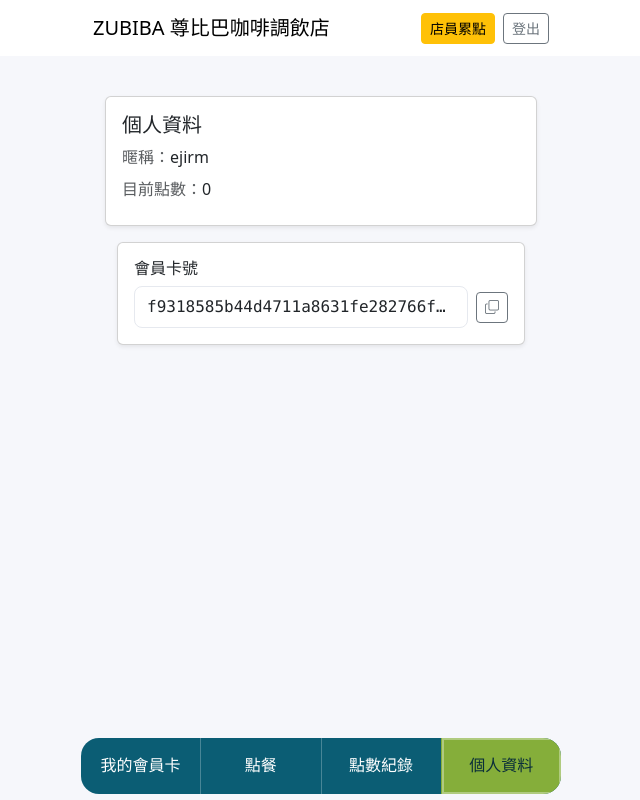
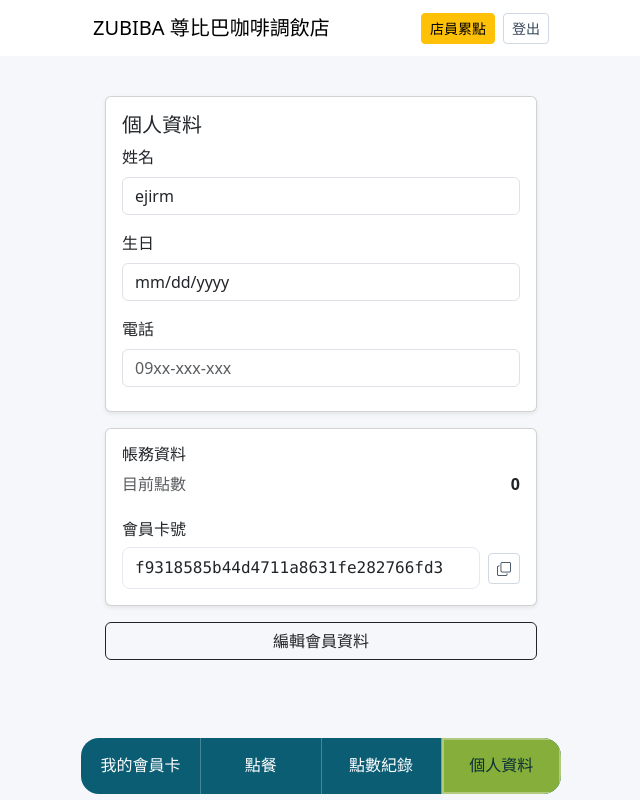
Before and after one commit to ejirmp4jo6/MemberPointSystem, a Django app: page /members/profile/ in a window 1280 px wide. Shown: the whole page, without its empty margins (319-959 px from the left). Run offline with Django 5.2, Linux system fonts and the light colour scheme; a user stored in the database is signed in; data comes from the database, SQL or seed files in the repository; both versions use the stored data as it was after the commit.

Commit message:
個人資料頁面更新

```diff
--- a/members/forms.py
+++ b/members/forms.py
@@ -1,6 +1,38 @@
 from django import forms
+from .models import Member
+import re
 
 class StaffEarnForm(forms.Form):
     barcode_token = forms.CharField(max_length=64)
     amount_twd = forms.DecimalField(min_value=0, decimal_places=0, max_digits=10)
     note = forms.CharField(required=False)
+
+class MemberProfileForm(forms.ModelForm):
+    class Meta:
+        model = Member
+        fields = ["display_name", "birthday", "phone"]
+        widgets = {
+            "display_name": forms.TextInput(attrs={
+                "class": "form-control", "placeholder": "請輸入姓名"
+            }),
+            "birthday": forms.DateInput(attrs={
+                "class": "form-control", "type": "date"
+            }),
+            "phone": forms.TextInput(attrs={
+                "class": "form-control", "inputmode": "tel", "placeholder": "09xx-xxx-xxx"
+            }),
+        }
+        labels = {
+            "display_name": "姓名",
+            "birthday": "生日",
+            "phone": "電話",
+        }
+
+    def clean_phone(self):
+        p = (self.cleaned_data.get("phone") or "").strip()
+        if not p:
+            return p
+        # 你可以改成自己的格式需求
+        if not re.match(r"^\d[\d\- ]{7,}$", p):
+            raise forms.ValidationError("電話格式不正確")
+        return p
--- a/members/models.py
+++ b/members/models.py
@@ -9,6 +9,7 @@ class Member(models.Model):
     phone = models.CharField(max_length=20, blank=True)
     barcode_token = models.CharField(max_length=64, unique=True, editable=False)
     points = models.IntegerField(default=0)
+    birthday = models.DateField(null=True, blank=True)
     created_at = models.DateTimeField(auto_now_add=True)
 
     # 預留給 LINE Login
--- a/members/views.py
+++ b/members/views.py
@@ -10,6 +10,7 @@ import qrcode
 from io import BytesIO
 from django.db.models import F
 from django.http import Http404
+from .forms import MemberProfileForm
 
 
 def home(request):
@@ -145,5 +146,21 @@ def point_history(request):
 
 @login_required
 def profile(request):
-    member = request.user.member  # 假設一對一
-    return render(request, 'members/profile.html', {'member': member})
+    member = request.user.member  # 假設已建立 OneToOne
+
+    if request.method == "POST":
+        form = MemberProfileForm(request.POST, instance=member)
+        if form.is_valid():
+            form.save()
+            messages.success(request, "會員資料已更新")
+            return redirect("profile")
+        editing = True
+    else:
+        form = MemberProfileForm(instance=member)
+        editing = False
+
+    return render(request, "members/profile.html", {
+        "member": member,
+        "form": form,
+        "editing": editing,
+    })
--- a/static/css/style.css
+++ b/static/css/style.css
@@ -5,18 +5,18 @@
   --bg:#f6f7fb;
   --card:#ffffff;
   --radius:18px;
-  --shadow:0 8px 28px rgba(239, 255, 8, 0.12);
+  --shadow:0 8px 28px rgba(0,0,0,.12);          /* 原本是帶黃的陰影，改成中性陰影 */
 
-  /* 底部導覽用 */
+  /* 底部導覽 */
   --tab-bg: var(--brand);
-  --tab-active-bg: color-mix(in srgb, var(--brand) 50%, rgb(255, 255, 0) 50%);
+  --tab-active-bg: color-mix(in srgb, var(--brand) 50%, rgb(255,255,0) 50%);
   --tab-text:#fff;
 }
 
 body{ background:var(--bg); }
 .container{ max-width:480px; } /* 手機閱讀寬度 */
 
-/* 黑卡區 */
+/* ==== 黑卡（舊） ==== */
 .blackcard{
   background:#000; color:#fff;
   border-radius:24px; padding:22px 18px;
@@ -30,9 +30,14 @@ body{ background:var(--bg); }
 .blackcard .meta{ display:flex; justify-content:center; gap:36px; font-size:.95rem; opacity:.95; }
 .blackcard .label{ display:block; font-size:.75rem; opacity:.75; }
 
-/* 兌換碼區 */
+/* ==== 兌換碼區 / 卡片通用 ==== */
+.code-panel,
+.cardish{
+  border-radius:var(--radius);
+  box-shadow:var(--shadow);
+}
 .code-panel{
-  background:#fff; border-radius:18px; box-shadow:var(--shadow);
+  background:#fff;
   padding:14px; text-align:center;
 }
 .code-switch{ display:flex; gap:10px; margin-bottom:10px; }
@@ -44,10 +49,9 @@ body{ background:var(--bg); }
 }
 .code-box img{ max-width:280px; width:100%; height:auto; }
 
-/* 交易卡片 */
-.cardish{ background:var(--card); border-radius:18px; box-shadow:var(--shadow); padding:14px; }
+.cardish{ background:var(--card); padding:14px; }
 
-/* 底部分頁（固定於底部） */
+/* ==== 底部分頁（固定於底部） ==== */
 .app-tabs{
   position:fixed; left:0; right:0; bottom:0;
   background:transparent;
@@ -59,7 +63,7 @@ body{ background:var(--bg); }
   width:100%; max-width:480px;
   display:flex; gap:0;
   border-radius:var(--radius);
-  overflow:hidden;                 /* 用外層包圍來形成左右圓角 */
+  overflow:hidden;                 /* 外層形成左右圓角 */
   background:var(--tab-bg);
 }
 .app-tabs .tab-btn{
@@ -85,7 +89,7 @@ body{ background:var(--bg); }
 /* 主要內容底部留白，避免被 tabs 蓋住 */
 main.container{ padding-bottom:90px; }
 
-/* Token 顯示 */
+/* Token 顯示（會員卡號） */
 .token-box{
   padding:.5rem .75rem;
   border:1px solid #e6e9ef; border-radius:.5rem;
@@ -93,73 +97,76 @@ main.container{ padding-bottom:90px; }
   white-space:nowrap; overflow:hidden; text-overflow:ellipsis;
 }
 
-/* 超小螢幕微調 */
+/* ==== 超小螢幕微調 ==== */
 @media (max-width:360px){
   .blackcard .meta{ gap:20px; }
   .app-tabs .tab-btn{ font-size:12px; padding:0 8px; }
 }
 
-/* 會員黑卡：容器 */
+/* ==== 新黑卡（背景圖） ==== */
 .member-card{
-  position: relative;
-  width: 100%;
-  max-width: 420px;                /* 手機視覺大小 */
-  margin: 12px auto;
-  aspect-ratio: 16 / 9;            /* 固定卡片比例；要更扁用 7/4 或 1.6 */
-  border-radius: 24px;
-  overflow: hidden;
-  box-shadow: 0 12px 30px rgba(0,0,0,.25);
+  position:relative; width:100%; max-width:420px;
+  margin:12px auto; aspect-ratio:16 / 9;
+  border-radius:24px; overflow:hidden;
+  box-shadow:0 12px 30px rgba(0,0,0,.25);
+}
+.member-card .card-bg{
+  position:absolute; inset:0;
+  background-image:url("/static/image/blackcard.jpg");
+  background-size:cover; background-position:center;
+  filter:contrast(1.05) brightness(.9);
+}
+.member-card .card-overlay{
+  position:absolute; inset:0;
+  background:radial-gradient(60% 70% at 50% 35%, rgba(0,0,0,.15), rgba(0,0,0,.55) 70%);
+}
+.member-card .card-content{
+  position:relative; z-index:1; height:100%;
+  padding:18px 22px; color:#fff;
+  display:flex; flex-direction:column; justify-content:center;
+  text-shadow:0 1px 2px rgba(0,0,0,.5);
+}
+.member-card .card-title{
+  margin:0; font-weight:700; letter-spacing:.06em; text-align:center;
+  font-size:clamp(16px, 4vw, 22px);
+}
+.member-card .label{ opacity:.85; font-size:clamp(12px, 2.8vw, 14px); }
+.member-card .value{ font-weight:600; font-size:clamp(16px, 4.2vw, 22px); letter-spacing:.02em; }
+@media (max-width:360px){
+  .member-card .card-content{ padding:14px 16px; }
 }
 
-/* 背景圖 */
-.member-card .card-bg{
-  position: absolute; inset: 0;
-  background-image: url("/static/image/blackcard.jpg");
-  background-size: cover;          /* 等比例填滿 */
-  background-position: center;
-  filter: contrast(1.05) brightness(.9);
+/* ==== 列表樣式（個資頁） ==== */
+.list-group{ border-radius:12px; overflow:hidden; }
+.list-group-item{ padding:12px 16px; }
+.list-group.shadow-sm{
+  box-shadow:0 8px 24px rgba(0,0,0,.06);
+  border:1px solid #eef1f5;
 }
 
-/* 透明遮罩：讓字更清楚 */
-.member-card .card-overlay{
-  position: absolute; inset: 0;
-  background: radial-gradient(60% 70% at 50% 35%,
-              rgba(0,0,0,.15), rgba(0,0,0,.55) 70%);
+/* ==== 主要操作按鈕（解決 hover 變透明） ==== */
+.btn.btn-brand{
+  background-color:var(--brand);
+  border-color:var(--brand);
+  color:#fff;
+}
+.btn.btn-brand:hover,
+.btn.btn-brand:focus,
+.btn.btn-brand:active,
+.btn.btn-brand:active:focus{
+  background-color:color-mix(in srgb, var(--brand) 90%, black 10%) !important;
+  border-color:color-mix(in srgb, var(--brand) 90%, black 10%) !important;
+  color:#fff !important;
+  box-shadow:0 0 0 0.2rem rgba(11,93,116,.15);
 }
 
-/* 內容排版 */
-.member-card .card-content{
-  position: relative;              /* 疊在背景上方 */
-  z-index: 1;
-  height: 100%;
-  padding: 18px 22px;
-  color: #fff;
-  display: flex;
-  flex-direction: column;
-  justify-content: center;
-  text-shadow: 0 1px 2px rgba(0,0,0,.5);
+/* 次要操作（取消） */
+.btn.btn-outline-secondary{
+  border-color:#cfd8e3; color:#3a4a5a; background:transparent;
+}
+.btn.btn-outline-secondary:hover,
+.btn.btn-outline-secondary:focus{
+  background:#f5f7fa; color:#1f2d3d;
 }
 
-.member-card .card-title{
-  margin: 0;
-  font-weight: 700;
-  letter-spacing: .06em;
-  text-align: center;
-  font-size: clamp(16px, 4vw, 22px);
-}
-
-.member-card .label{
-  opacity: .85;
-  font-size: clamp(12px, 2.8vw, 14px);
-}
-
-.member-card .value{
-  font-weight: 600;
-  font-size: clamp(16px, 4.2vw, 22px);
-  letter-spacing: .02em;
-}
-
-/* 超小螢幕微調內距 */
-@media (max-width: 360px){
-  .member-card .card-content{ padding: 14px 16px; }
-}
+/*（已移除舊的 .save-btn，避免與 .btn-brand 打架）*/
--- /dev/null
+++ b/static/js/profile_edit.js
@@ -0,0 +1,24 @@
+// static/js/profile_edit.js
+document.addEventListener('DOMContentLoaded', () => {
+  const editBtn  = document.getElementById('edit-btn');
+  const saveWrap = document.getElementById('save-wrap');  // 外層容器，預設有 d-none
+  const saveBtn  = document.getElementById('save-btn');
+
+  // 抓到正確的可編輯欄位（你的 HTML 用的是 editable-input）
+  const fields = document.querySelectorAll('.editable-input');
+
+  if (!editBtn || !saveWrap || !saveBtn) return;
+
+  // 點「編輯」：解除唯讀 + 顯示「儲存/取消」
+  editBtn.addEventListener('click', () => {
+    fields.forEach(el => el.removeAttribute('readonly'));   // 用 readonly，而不是 disabled
+    editBtn.classList.add('d-none');                        // 隱藏「編輯」
+    saveWrap.classList.remove('d-none');                    // 顯示「儲存/取消」區塊
+  });
+
+  // 點「儲存」：直接送出表單（交給 Django view 儲存）
+  saveBtn.addEventListener('click', (e) => {
+    // 可依需求做前端驗證，通過後再送出
+    document.getElementById('profile-form').submit();
+  });
+});
--- a/templates/members/profile.html
+++ b/templates/members/profile.html
@@ -3,30 +3,56 @@
 {% load static %}
 
 {% block content %}
-<div class="container mt-3">
+<div class="container mt-3 mb-5">
 
+  <!-- 個資表單：預設唯讀，按「編輯會員資料」後可編輯 -->
+  <form id="profile-form" method="post" novalidate>
+    {% csrf_token %}
+
+    <!-- 區塊：基本資料（可編輯） -->
     <div class="card shadow-sm p-3 mb-3">
       <h5 class="mb-2">個人資料</h5>
-    <div class="row">
-      <div class="col-12">
-        <div class="mb-2"><span class="text-muted">暱稱：</span>{{ member.display_name|default:user.username }}</div>
-        <div class="mb-2"><span class="text-muted">目前點數：</span>{{ member.points }}</div>
+
+      <div class="mb-3">
+        <label class="form-label">姓名</label>
+        <input type="text" name="display_name"
+               class="form-control editable-input"
+               value="{{ member.display_name|default:user.username }}"
+               readonly>
       </div>
+
+      <div class="mb-3">
+        <label class="form-label">生日</label>
+        <input type="date" name="birthday"
+               class="form-control editable-input"
+               value="{{ member.birthday|date:'Y-m-d' }}"
+               readonly>
+      </div>
+
+      <div class="mb-2">
+        <label class="form-label">電話</label>
+        <input type="text" name="phone"
+               class="form-control editable-input"
+               value="{{ member.phone }}"
+               inputmode="tel" placeholder="09xx-xxx-xxx"
+               readonly>
       </div>
     </div>
 
-	<div class="container mt-3">
-		<div class="card shadow-sm p-3">
-			<h6 class="mb-2">會員卡號</h6>
+    <!-- 區塊：帳務資料（僅顯示） -->
+    <div class="card shadow-sm p-3 mb-3">
+      <h6 class="mb-2">帳務資料</h6>
+      <div class="d-flex justify-content-between mb-2">
+        <span class="text-muted">目前點數</span>
+        <strong>{{ member.points }}</strong>
+      </div>
 
+      <h6 class="mt-3 mb-2">會員卡號</h6>
       <div class="d-flex align-items-center gap-2">
-				<!-- 視覺上單行、超出省略 -->
-				<div class="token-box flex-grow-1"
-						title="{{ member.barcode_token }}">
+        <!-- 視覺單行省略（僅顯示效果，不影響複製完整字串） -->
+        <div class="token-box flex-grow-1" title="{{ member.barcode_token }}">
           {{ member.barcode_token }}
         </div>
-
-				<!-- 複製按鈕：用 data-token 放完整卡號 -->
         <button id="copy-token"
                 type="button"
                 class="btn btn-outline-secondary btn-sm"
@@ -37,8 +63,19 @@
         </button>
       </div>
     </div>
+
+    <!-- 底部操作：預設只有「編輯」，按下後切換成「儲存 / 取消」 -->
+    <div class="d-grid gap-2">
+      <button type="button" id="edit-btn" class="btn btn-outline-dark">編輯會員資料</button>
+      <div id="save-wrap" class="d-none">
+        <div class="d-flex gap-2">
+          <button type="submit" id="save-btn" class="btn btn-brand flex-grow-1">儲存</button>
+          <a class="btn btn-outline-secondary" href="{% url 'profile' %}">取消</a>
         </div>
-
+      </div>
+    </div>
+  </form>
 </div>
 <script src="{% static 'js/profile.js' %}"></script>
+<script src="{% static 'js/profile_edit.js' %}"></script>
 {% endblock %}
```
Also changed, not shown: db.sqlite3, members/migrations/0002_member_birthday.py (added), members/urls.py (line endings or trailing spaces). Lines whose indentation alone changed are shown as unchanged.
